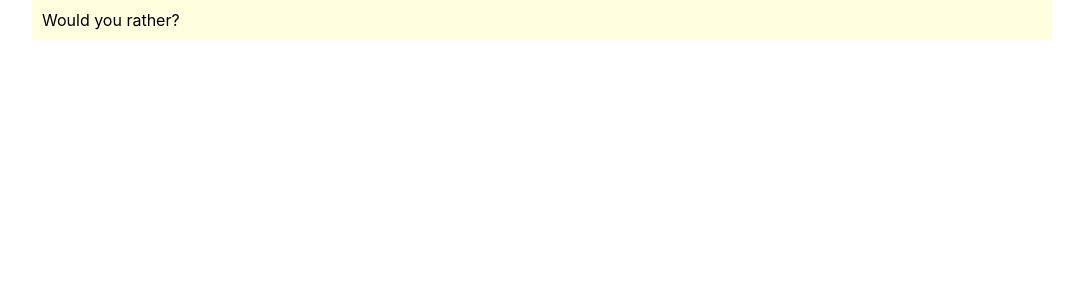
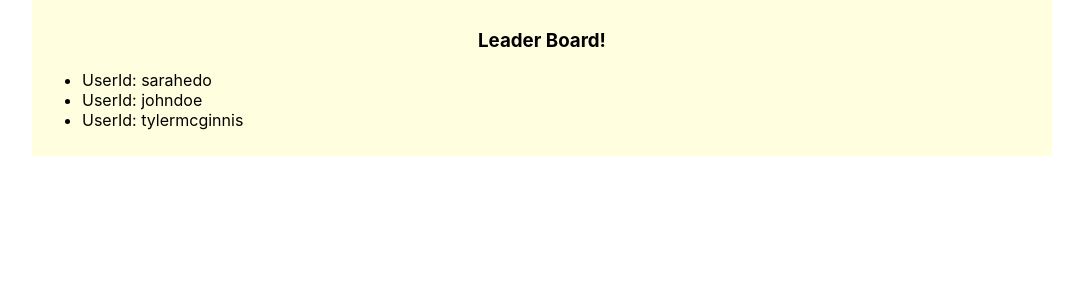
Before and after one commit to mmendesas/uda_would-you-rather, a React (Create React App) app: page / in a window 1280 px wide. Shown: the top 300 px of the page, without its empty margins (98-1181 px from the left). Built offline with nearby package versions, Linux system fonts and the light colour scheme.

Commit message:
feat: add leaderboard component (wip)

```diff
--- a/src/components/App.js
+++ b/src/components/App.js
@@ -1,6 +1,7 @@
 import React, { Component } from "react";
 import { connect } from "react-redux";
 import { handleInitialData } from "../actions/shared";
+import LeaderBoard from "./LeaderBoard";
 
 class App extends Component {
   componentWillMount() {
@@ -8,7 +9,11 @@ class App extends Component {
   }
 
   render() {
-    return <div className="container">Would you rather?</div>;
+    return (
+      <div className="container">
+        <LeaderBoard />
+      </div>
+    );
   }
 }
 
--- /dev/null
+++ b/src/components/LeaderBoard.js
@@ -0,0 +1,32 @@
+import React, { Component } from "react";
+import { connect } from "react-redux";
+
+class LeaderBoard extends Component {
+  render() {
+    return (
+      <div>
+        <h3 className="center">Leader Board!</h3>
+        <ul className="leaderboard-list">
+          {this.props.userIds.map(id => (
+            <li key={id}>
+              <div>UserId: {id}</div>
+            </li>
+          ))}
+        </ul>
+      </div>
+    );
+  }
+}
+
+const mapStateToProps = ({ users }) => ({
+  userIds: Object.keys(users).sort((a, b) => {
+    const qa_a =
+      users[a].questions.length + Object.keys(users[a].answers).length;
+    const qa_b =
+      users[b].questions.length + Object.keys(users[b].answers).length;
+
+    return qa_b - qa_a;
+  })
+});
+
+export default connect(mapStateToProps)(LeaderBoard);
```
